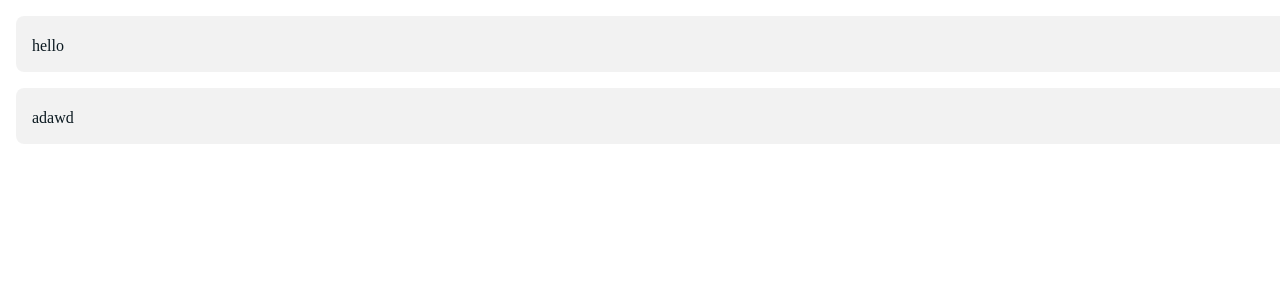
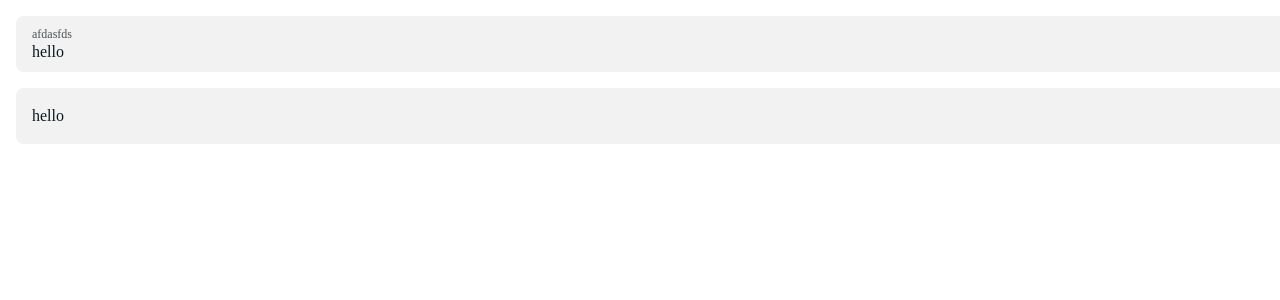
Before and after one commit to codersforcauses/penni, a Next.js app in the folder client/: page /test in a window 1280 px wide. Shown: the top 300 px of the page. Built offline with nearby package versions, Linux system fonts and the light colour scheme.

Commit message:
finished styling single line input

```diff
--- a/client/src/components/field.tsx
+++ b/client/src/components/field.tsx
@@ -21,47 +21,39 @@ export default function Form() {
 interface InputProp {
   value: string;
   onChange: (e: React.ChangeEvent<HTMLInputElement>) => void;
-  description?: string;
+  label?: string;
 }
 
 // Using tailwind 'jit" so can't use string concatenation
-const labelNoDescription =
+const inputStyleNoLabel =
+  "m-4 flex h-14 w-full flex-col rounded-penni-border bg-black bg-opacity-5 py-4 pl-4 pr-3";
+const inputStyleWithLabel =
   "m-4 flex h-14 w-full flex-col rounded-penni-border bg-black bg-opacity-5 px-4 pb-2 pt-3";
-const labelWithDescription =
-  "m-4 flex h-14 w-full flex-col rounded-penni-border bg-black bg-opacity-5 py-4 pl-4 pr-3";
+const inputValueStyle =
+  "h-full w-full bg-transparent text-base font-normal leading-5 text-penni-text-regular-light-mode";
 
-function InputDescription({ description }: { description: string }) {
-  return;
-  <span className="w-full text-xs font-normal leading-3 text-penni-text-secondary-light-mode">
-    Input
-  </span>;
+function InputLabel({ label }: { label: string }) {
+  return (
+    <span className="w-full text-xs font-normal leading-3 text-penni-text-secondary-light-mode">
+      {label}
+    </span>
+  );
 }
 
-export function SingleLineInput({ value, onChange, description }: InputProp) {
+export function SingleLineInput({ value, onChange, label }: InputProp) {
   return (
-    <label className={labelNoDescription}>
+    <label className={label ? inputStyleWithLabel : inputStyleNoLabel}>
+      {label && <InputLabel label={label} />}
       <input
         type="text"
         value={value}
         onChange={onChange}
-        className="h-full w-full bg-transparent text-base font-normal leading-5 text-penni-text-regular-light-mode"
+        className={inputValueStyle}
       />
     </label>
   );
 }
 
-export function SingleLineInput2({ value, onChange, description }: InputProp) {
-  return (
-    <label className="m-4 flex h-14 w-full flex-col rounded-penni-border bg-black bg-opacity-5 py-4 pl-4 pr-3">
-      <input
-        type="text"
-        value={value}
-        onChange={onChange}
-        className="h-full w-full bg-transparent text-base font-normal leading-5 text-penni-text-regular-light-mode"
-      />
-    </label>
-  );
-}
 /*
 export default function Search() {
   function search(formData) {
--- a/client/src/pages/test.tsx
+++ b/client/src/pages/test.tsx
@@ -3,12 +3,8 @@ import { SingleLineInput } from "@/components/field";
 export default function Test() {
   return (
     <>
+      <SingleLineInput value="hello" onChange={() => {}} label="afdasfds" />
       <SingleLineInput value="hello" onChange={() => {}} />
-      <SingleLineInput
-        value="adawd"
-        onChange={() => {}}
-        description="yo buddy"
-      />
     </>
   );
 }
```
